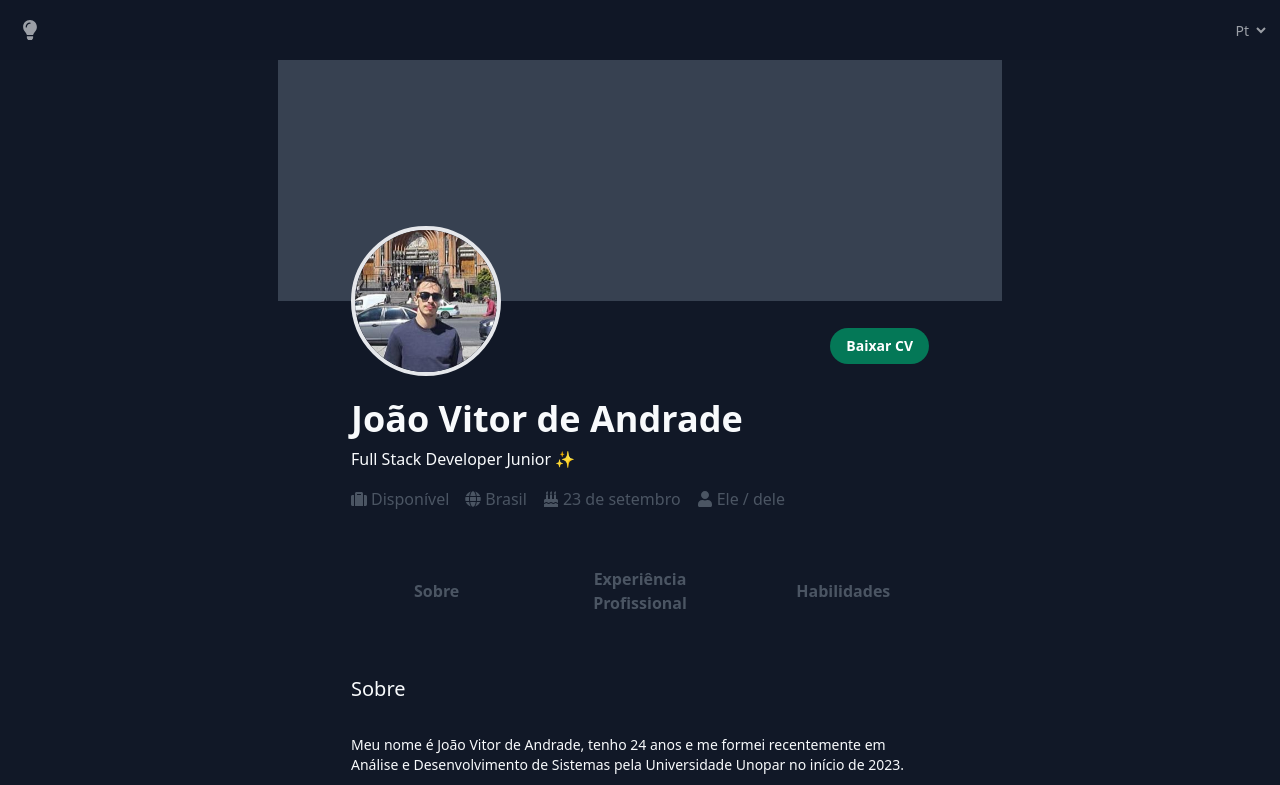
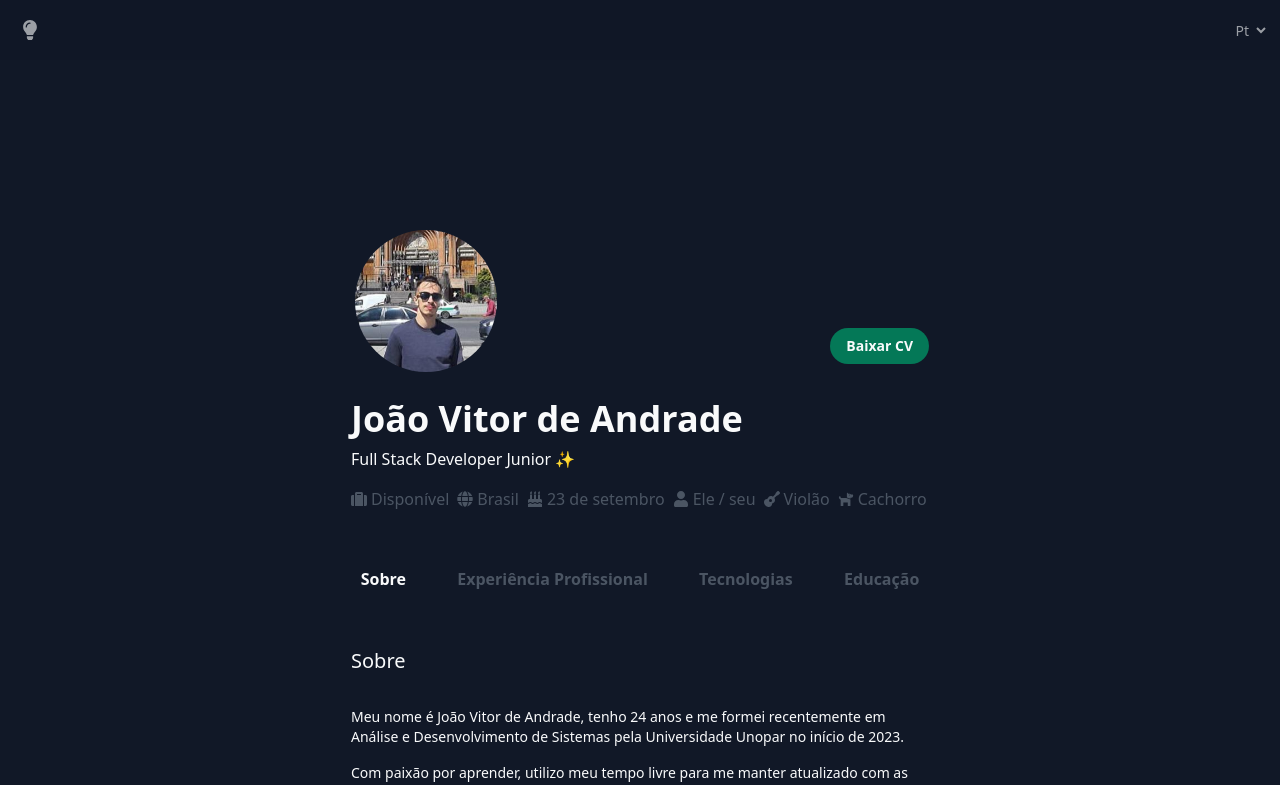
Before and after one commit to AndradeJaum/Portfolio, a Next.js app: page / in a window 1280 px wide. Shown: the top 785 px of the page. Built offline with nearby package versions, Linux system fonts and the light colour scheme.

Commit message:
style: color variables, component skill and education

```diff
--- /dev/null
+++ b/components/Education.js
@@ -0,0 +1,50 @@
+import { useTranslation } from "react-i18next";
+
+const Education = () => {
+  const { t } = useTranslation();
+  return (
+    <div className="w-[610px] max-w-full mx-auto px-4">
+      <div className="grid gap-4 mb-12">
+        <h2 className="text-xl mb-4">{t("education.title")}</h2>
+        <div className="w-full flex justify-between mb-12">
+          <div className="w-[30%]">
+            <p>{t("education.university.date")}</p>
+          </div>
+          <div className="w-[65%] grid gap-2">
+            <h3 className="text-xl">{t("education.university.name")}</h3>
+            <p>{t("education.university.course")}</p>
+          </div>
+        </div>
+      </div>
+      <div className="grid gap-4 mb-12">
+        <h2 className="text-xl mb-4">{t("education.languages.title")}</h2>
+        <div className="w-full flex justify-between">
+          <div className="w-[30%]">
+            <p>{t("education.languages.pt.name")}</p>
+          </div>
+          <div className="w-[65%]">
+            <p>{t("education.languages.pt.level")}</p>
+          </div>
+        </div>
+        <div className="w-full flex justify-between">
+          <div className="w-[30%]">
+            <p>{t("education.languages.es.name")}</p>
+          </div>
+          <div className="w-[65%]">
+            <p>{t("education.languages.es.level")}</p>
+          </div>
+        </div>
+        <div className="w-full flex justify-between">
+          <div className="w-[30%]">
+            <p>{t("education.languages.en.name")}</p>
+          </div>
+          <div className="w-[65%]">
+            <p>{t("education.languages.en.level")}</p>
+          </div>
+        </div>
+      </div>
+    </div>
+  );
+};
+
+export default Education;
--- a/components/LanguageSwitcher.js.js
+++ b/components/LanguageSwitcher.js.js
@@ -12,7 +12,7 @@ const LanguageSwitcher = () => {
       <select
         onChange={changeLanguage}
         value={i18n.language}
-        className="bg-transparent"
+        className="bg-background"
       >
         <option value="pt">Pt</option>
         <option value="es">Es</option>
--- a/pages/index.tsx
+++ b/pages/index.tsx
@@ -11,6 +11,8 @@ import {
   FaGlobe,
   FaLightbulb,
   FaSpotify,
+  FaGuitar,
+  FaDog,
 } from "react-icons/fa";
 import { useTranslation } from "react-i18next";
 import LanguageSwitcher from "../components/LanguageSwitcher.js";
@@ -18,6 +20,7 @@ import { useState } from "react";
 import About from "../components/About.js";
 import Work from "../components/Work.js";
 import Skills from "../components/Skills.js";
+import Education from "../components/Education.js";
 
 const Home: NextPage = () => {
   const [activeSection, setActiveSection] = useState("about");
@@ -30,20 +33,20 @@ const Home: NextPage = () => {
 
   return (
     <div className="container min-h-screen max-w-full">
-      <nav className="flex justify-between p-2 sticky top-0 left-0 z-10 bg-gray-900 opacity-60 backdrop:blur-3xl">
-        <form className="w-11 h-11 rounded-md flex items-center hover:bg-gray-700">
-          <button className="hover:bg-gray-700 flex items-center gap-1 mx-auto">
+      <nav className="flex justify-between p-2 sticky top-0 left-0 z-10 bg-background opacity-60 backdrop:blur-3xl">
+        <form className="w-11 h-11 rounded-md flex items-center hover:bg-hover">
+          <button className="hover:bg-background flex items-center gap-1 mx-auto">
             <FaLightbulb size={20} />
           </button>
         </form>
-        <div className="w-11 h-11 rounded-md flex items-center hover:bg-gray-700">
-          <div className="hover:bg-gray-700 flex items-center gap-1 mx-auto">
+        <div className="w-11 h-11 rounded-md flex items-center hover:bg-background">
+          <div className="hover:bg-background flex items-center gap-1 mx-auto">
             <LanguageSwitcher />
           </div>
         </div>
       </nav>
       <header className="w-[724px] max-w-full mx-auto">
-        <div className="w-full aspect-[3/1] bg-gray-700"></div>
+        <div className="w-full aspect-[3/1] bg-background"></div>
         <div className="w-[610px] max-w-full mx-auto grid gap-2 px-4">
           <div className="relative flex justify-end items-center min-h-[90px] py-2">
             <Image
@@ -54,98 +57,86 @@ const Home: NextPage = () => {
               className="absolute top-0 transform -translate-y-1/2 left-0 rounded-full border-4"
             />
             <a
-              href=""
+              href="/download/cv.pdf"
               title="Download CV"
-              target="_blanc"
-              className="border-transparent outline-transparent rounded-full flex gap-x-1 items-center text-white px-4 py-2 bg-emerald-700"
+              download
+              className="border-transparent outline-transparent rounded-full flex gap-x-1 items-center text-Primary px-4 py-2 bg-contrast"
             >
               <span className="font-bold">{t("download")}</span>
             </a>
           </div>
           <h1 className="font-bold text-4xl">João Vitor de Andrade</h1>
           <p className="mb-2 text-base">Full Stack Developer Junior ✨</p>
-          <span className="flex gap-x-4 items-center flex-wrap text-gray-600 text-base">
-            <span className="flex items-center gap-1">
+          <span className="flex gap-x-2 items-center flex-wrap text-Secondary text-base">
+            <span className="flex items-center gap-1 hover:text-Primary">
               <FaSuitcase />
               <p className="whitespace-nowrap">{t("status")}</p>
             </span>
-            <span className="flex items-center gap-1">
+            <span className="flex items-center gap-1 hover:text-Primary">
               <FaGlobe />
               <p className="whitespace-nowrap">{t("country")}</p>
             </span>
-            <span className="flex items-center gap-1">
+            <span className="flex items-center gap-1 hover:text-Primary">
               <FaBirthdayCake />
               <p className="whitespace-nowrap">{t("birthday")}</p>
             </span>
-            <span className="flex items-center gap-1">
+            <span className="flex items-center gap-1 hover:text-Primary">
               <FaUser />
               <p className="whitespace-nowrap">{t("pronoun")}</p>
             </span>
-            {/* <span className="flex items-center gap-1">
-              <a
-                href="https://www.instagram.com/andrade_jaum/"
-                target="_blanc"
-                className="flex items-center gap-1 hover:text-gray-50"
-              >
-                <FaInstagram />
-                <p className="whitespace-nowrap">Instagram</p>
-              </a>
+            <span className="flex items-center gap-1 hover:text-Primary">
+              <FaGuitar />
+              <p className="whitespace-nowrap">{t("hobby")}</p>
             </span>
-            <span className="flex items-center gap-1">
-              <a
-                href="https://github.com/AndradeJaum"
-                target="_blanc"
-                className="flex items-center gap-1 hover:text-gray-50"
-              >
-                <FaGithub />
-                <p className="whitespace-nowrap">GitHub</p>
-              </a>
-            </span> */}
+            <span className="flex items-center gap-1 hover:text-Primary">
+              <FaDog />
+              <p className="whitespace-nowrap">{t("pet")}</p>
+            </span>
           </span>
         </div>
         <div className="w-[610px] max-w-full mx-auto my-12 text-base">
-          <div className="max-w-full grid grid-flow-col auto-cols-[1fr] items-center text-gray-600">
+          <div className="max-w-full grid grid-flow-col items-center text-Secondary whitespace-nowrap">
             <button
-              className={`font-bold grid place-items-center w-full h-full text-gray-600 hover:text-gray-50 ${
-                activeSection === "about" ? "text-gray-50" : ""
+              className={`font-bold grid place-items-center w-full h-full hover:text-Primary ${
+                activeSection === "about" ? "text-Primary" : ""
               }`}
               onClick={() => handleSectionClick("about")}
             >
-              <span className="p-2 px-4 border-b-4 border-transparent">
+              <span className="p-2 px-4">
                 {t("about.title")}
               </span>
             </button>
 
             <button
-              className={`font-bold grid place-items-center w-full h-full text-gray-600 hover:text-gray-50 ${
-                activeSection === "work" ? "text-gray-50" : ""
+              className={`font-bold grid place-items-center w-full h-full hover:text-Primary ${
+                activeSection === "work" ? "text-Primary" : ""
               }`}
               onClick={() => handleSectionClick("work")}
             >
-              <span className="p-2 px-4 border-b-4 border-transparent">
+              <span className="p-2 px-4">
                 {t("work.title")}
               </span>
             </button>
 
             <button
-              className={`font-bold grid place-items-center w-full h-full text-gray-600 hover:text-gray-50 ${
-                activeSection === "skills" ? "text-gray-50" : ""
+              className={`font-bold grid place-items-center w-full h-full hover:text-Primary ${
+                activeSection === "skill" ? "text-Primary" : ""
               }`}
               onClick={() => handleSectionClick("skill")}
             >
-              <span className="p-2 px-4 border-b-4 border-transparent">
+              <span className="p-2 px-4">
                 {t("skill.title")}
               </span>
             </button>
 
             <button
-              className={`font-bold grid place-items-center w-full h-full text-gray-600 hover:text-gray-50 hidden ${
-                activeSection === "comming" ? "text-gray-50" : ""
+              className={`font-bold grid place-items-center w-full h-full hover:text-Primary ${
+                activeSection === "education" ? "text-Primary" : ""
               }`}
-              onClick={() => handleSectionClick("comming")}
+              onClick={() => handleSectionClick("education")}
             >
-              <span className="p-2 px-4 border-b-4 border-transparent">
-                Comming
+              <span className="p-2 px-4">
+                {t("education.title")}
               </span>
             </button>
           </div>
@@ -155,6 +146,7 @@ const Home: NextPage = () => {
         {activeSection === "about" && <About />}
         {activeSection === "work" && <Work />}
         {activeSection === "skill" && <Skills />}
+        {activeSection === "education" && <Education />}
       </main>
       <footer className="w-[610px] max-w-full mx-auto py-8">
         <div className="w-full grid place-items-center gap-y-2">
@@ -163,7 +155,7 @@ const Home: NextPage = () => {
               href="https://www.linkedin.com/in/joao-vitorandrade/"
               title=""
               target="_blank"
-              className="w-11 h-11 grid place-items-center rounded-md hover:bg-gray-700"
+              className="w-11 h-11 grid place-items-center rounded-md hover:bg-hover"
             >
               <FaLinkedin size={20} />
             </a>
@@ -171,7 +163,7 @@ const Home: NextPage = () => {
               href="https://www.instagram.com/andrade_jaum/"
               title=""
               target="_blank"
-              className="w-11 h-11 grid place-items-center rounded-md hover:bg-gray-700"
+              className="w-11 h-11 grid place-items-center rounded-md hover:bg-hover"
             >
               <FaInstagram size={20} />
             </a>
@@ -179,7 +171,7 @@ const Home: NextPage = () => {
               href="https://github.com/AndradeJaum"
               title=""
               target="_blank"
-              className="w-11 h-11 grid place-items-center rounded-md hover:bg-gray-700"
+              className="w-11 h-11 grid place-items-center rounded-md hover:bg-hover"
             >
               <FaGithub size={20} />
             </a>
@@ -187,7 +179,7 @@ const Home: NextPage = () => {
               href="https://open.spotify.com/user/4jsylrelyhxxzqb28vtyj19p4"
               title=""
               target="_blank"
-              className="w-11 h-11 grid place-items-center rounded-md hover:bg-gray-700"
+              className="w-11 h-11 grid place-items-center rounded-md hover:bg-hover"
             >
               <FaSpotify size={20} />
             </a>
--- a/public/locales/en.json
+++ b/public/locales/en.json
@@ -4,17 +4,19 @@
   "status": "Avaliable",
   "birthday": "September 23th",
   "pronoun": "He / his",
+  "hobby": "Guitar",
+  "pet": "Dog",
   "about": {
     "title": "About",
     "p1": "My name is João Vitor de Andrade, I am 24 years old, and I recently graduated in System Analysis and Development from Unopar University in early 2023.",
     "p2": "With a passion for learning, I use my free time to stay updated with the latest industry trends and dedicate myself to creating small personal projects using what I have learned. In my leisure activities, I enjoy watching series, reading, and playing the guitar. My desire to grow professionally has led me to change fields from being a CNC operator to becoming a Graphic Designer and now a Full Stack Developer."
   },
   "work": {
-    "title": "Work",
+    "title": "Work Experience",
     "experience": {
       "title": "Work Experience",
       "w1": {
-        "date": "2023 - present",
+        "date": "2023 - Present",
         "title": "Wordpress Freelancer",
         "function": "Website creation, maintenance, installation of plugins, and themes."
       },
@@ -45,6 +47,29 @@
     }
   },
   "skill": {
-    "title": "Skill"
+    "title": "Techs"
+  },
+  "education": {
+    "title": "Education",
+    "university": {
+      "date": "2022 - 12- 10 - Conslusion",
+      "name": "Universidade Pitágoras Unopar Anhanguera",
+      "course": "Superior de Tecnologia em Análise e Desenvolvimento de Sistemas"
+    },
+    "languages": {
+      "title": "Languages",
+      "pt": {
+        "name": "Portuguese",
+        "level": "Native"
+      },
+      "es": {
+        "name": "Spanish",
+        "level": "Intermediary - Speak / read / write"
+      },
+      "en": {
+        "name": "English",
+        "level": "Intermediary - Read / write"
+      }
+    }
   }
 }
--- a/public/locales/es.json
+++ b/public/locales/es.json
@@ -3,18 +3,20 @@
   "country": "Brasil",
   "status": "Disponible",
   "birthday": "23 de septiembre",
-  "pronoun": "Él / de él",
+  "pronoun": "Él / su",
+  "hobby": "Guitarra",
+  "pet": "Perro",
   "about": {
     "title": "Acerca de",
     "p1": "Mi nombre es João Vitor de Andrade, tengo 24 años y me gradué recientemente en Análisis y Desarrollo de Sistemas de la Universidad Unopar a principios de 2023.",
-    "p2": "Con pasión por aprender, uso mi tiempo libre para mantenerme actualizado con las últimas tendencias de la industria y me dedico a crear pequeños proyectos personales utilizando lo que he aprendido. En mis actividades de ocio, disfruto viendo series, leyendo y tocando la guitarra. Mi deseo de crecer profesionalmente me llevó a cambiar de área, pasando de ser operador CNC a convertirme en Diseñador Gráfico y ahora en Desarrollador Full Stack."
+    "p2": "Con pasión por aprender, dedico mi tiempo libre a mantenerme actualizado con las últimas tendencias de la industria y me dedico a crear pequeños proyectos personales utilizando lo que he aprendido. En mis actividades de ocio, disfruto viendo series, leyendo y tocando la guitarra. Mi deseo de crecer profesionalmente me ha llevado a cambiar de ámbito, pasando de ser operador CNC a convertirme en Diseñador Gráfico y ahora en Desarrollador Full Stack."
   },
   "work": {
     "title": "Experiencia Laboral",
     "experience": {
       "title": "Experiencia de Trabajo",
       "w1": {
-        "date": "2023 - presente",
+        "date": "2023 - Presente",
         "title": "Freelancer Wordpress",
         "function": "Creación y mantenimiento de sitios web, instalación de complementos y temas."
       },
@@ -28,23 +30,46 @@
       "title": "Proyectos Personales",
       "p1": {
         "title": "Comunismo.io",
-        "description": "Un sitio web estático, bonito, limpio y moderno sobre comunismo, socialismo y capitalismo."
+        "description": "Un sitio web estático, hermoso, limpio y moderno sobre comunismo, socialismo y capitalismo."
       },
       "p2": {
         "title": "Quiz",
-        "description": "Quiz, un juego compuesto por un conjunto de preguntas y respuestas de conocimiento general. Cuando el usuario inicia el juego, se sortean aleatoriamente 10 preguntas para que respondan. Si responden correctamente a las 10 preguntas, aparece la opción de ingresar su dirección de billetera existente para recibir un token de mi contrato."
+        "description": "Quiz, un juego compuesto por un conjunto de preguntas y respuestas de conocimiento general. Cuando el usuario comienza el juego, se sortean al azar 10 preguntas para que las responda. Si responde correctamente a las 10 preguntas, aparece la opción de ingresar su dirección de billetera existente para recibir un token de mi contrato."
       },
       "p3": {
         "title": "StatusGG",
-        "description": "Una aplicación en react.js que utiliza la API del juego League of Legends para obtener información personalizada de jugadores y sus partidas. Guardando los 5 mejores jugadores de cada cola clasificatoria."
+        "description": "Una aplicación en react.js que utiliza la API del juego League of Legends para obtener información personalizada de jugadores y sus partidas. Guardando a los 5 mejores jugadores de cada cola clasificatoria."
       },
       "p4": {
         "title": "Search Movie",
-        "description": "Mi primera aplicación con React JS que utiliza una API, en este caso la API de IMDB, con la intención de ser una enciclopedia de películas para recibir información sobre ellas, como calificación, fecha de lanzamiento y sinopsis."
+        "description": "Mi primera aplicación con React JS utilizando una API, en este caso la API de IMDB, con la intención de ser una enciclopedia de películas para recibir información sobre ella, como la calificación, la fecha de lanzamiento y la sinopsis."
       }
     }
   },
   "skill": {
-    "title": "Habilidades"
+    "title": "Tecnologías"
+  },
+  "education": {
+    "title": "Educación",
+    "university": {
+      "date": "2022 - 10 - 12 - Conclusión",
+      "name": "Universidad Pitágoras Unopar Anhanguera",
+      "course": "Tecnología Superior en Análisis y Desarrollo de Sistemas"
+    },
+    "languages": {
+      "title": "Idiomas",
+      "pt": {
+        "name": "Portugués",
+        "level": "Nativo"
+      },
+      "es": {
+        "name": "Español",
+        "level": "Intermedio - Hablar / leer / escribir"
+      },
+      "en": {
+        "name": "Inglés",
+        "level": "Intermedio - Leer / escribir"
+      }
+    }
   }
 }
--- a/public/locales/pt.json
+++ b/public/locales/pt.json
@@ -3,7 +3,9 @@
   "country": "Brasil",
   "status": "Disponível",
   "birthday": "23 de setembro",
-  "pronoun": "Ele / dele",
+  "pronoun": "Ele / seu",
+  "hobby": "Violão",
+  "pet": "Cachorro",
   "about": {
     "title": "Sobre",
     "p1": "Meu nome é João Vitor de Andrade, tenho 24 anos e me formei recentemente em Análise e Desenvolvimento de Sistemas pela Universidade Unopar no início de 2023.",
@@ -14,7 +16,7 @@
     "experience": {
       "title": "Experiência de Trabalho",
       "w1": {
-        "date": "2023 - presente",
+        "date": "2023 - Presente",
         "title": "Freelancer Wordpress",
         "function": "Criação e manutenção de websites, instalação de plugins e temas."
       },
@@ -32,19 +34,42 @@
       },
       "p2": {
         "title": "Quiz",
-        "description": "Quiz, um jogo composto por um conjunto de perguntas e respostas de conhecimento geral. Quando o usuário inicia o jogo, 10 perguntas são sorteadas aleatoriamente para que eles respondam. Se eles responderem corretamente todas as 10 perguntas, a opção de inserir seu endereço de carteira existente aparece para receber um token do meu contrato."
+        "description": "Quiz, um jogo composto por um conjunto de perguntas e respostas de conhecimento geral. Quando o usuário inicia o jogo, 10 perguntas são sorteadas aleatoriamente para que eles respondam. Se eles responderem corretamente a todas as 10 perguntas, a opção de inserir seu endereço de carteira existente aparece para receber um token do meu contrato."
       },
       "p3": {
         "title": "StatusGG",
-        "description": "Um aplicativo em react.js que usa a API do jogo League of Legends para buscar informações personalizadas de jogadores e suas partidas. Salvando os 5 melhores jogadores de cada fila ranqueada."
+        "description": "Um aplicativo em react.js que utiliza a API do jogo League of Legends para buscar informações personalizadas de jogadores e suas partidas. Salvando os 5 melhores jogadores de cada fila ranqueada."
       },
       "p4": {
         "title": "Search Movie",
-        "description": "Meu primeiro aplicativo com React JS usando uma API, neste caso a API do IMDB, com a intenção de ser uma enciclopédia de filmes para receber informações sobre eles, como classificação, lançamento e sinopse."
+        "description": "Minha primeira aplicação com React JS usando uma API, neste caso a API do IMDB, com a intenção de ser uma enciclopédia de filmes para receber informações sobre eles, como classificação, data de lançamento e sinopse."
       }
     }
   },
   "skill": {
-    "title": "Habilidades"
+    "title": "Tecnologias"
+  },
+  "education": {
+    "title": "Educação",
+    "university": {
+      "date": "2022 - 10 - 12 - Conclusão",
+      "name": "Universidade Pitágoras Unopar Anhanguera",
+      "course": "Superior de Tecnologia em Análise e Desenvolvimento de Sistemas"
+    },
+    "languages": {
+      "title": "Idiomas",
+      "pt": {
+        "name": "Português",
+        "level": "Nativo"
+      },
+      "es": {
+        "name": "Espanhol",
+        "level": "Intermediário - Fala / leitura / escrita"
+      },
+      "en": {
+        "name": "Inglês",
+        "level": "Intermediário - Leitura / escrita"
+      }
+    }
   }
 }
--- a/styles/globals.css
+++ b/styles/globals.css
@@ -3,7 +3,7 @@
 @tailwind utilities;
 
 body {
-  @apply bg-gray-900;
-  @apply text-slate-50;
+  @apply bg-background;
+  @apply text-Primary;
   @apply text-sm;
 }
--- a/tailwind.config.js
+++ b/tailwind.config.js
@@ -5,9 +5,13 @@ module.exports = {
     "./components/**/*.{js,ts,jsx,tsx,mdx}",
   ],
   theme: {
-    // colors: {
-    //   yellow: "#FED600",
-    // },
+    colors: {
+      Primary: "#f9fafb",
+      Secondary: "#4b5563",
+      background: "#111827",
+      hover: "#374151",
+      contrast: "#047857"
+    },
     extend: {},
   },
   plugins: [],
```
Also changed, not shown: components/Skills.js (+26 -7 lines), components/Work.js (+8 -8 lines), 1 other file (tests, documents, lock files or other folders).
